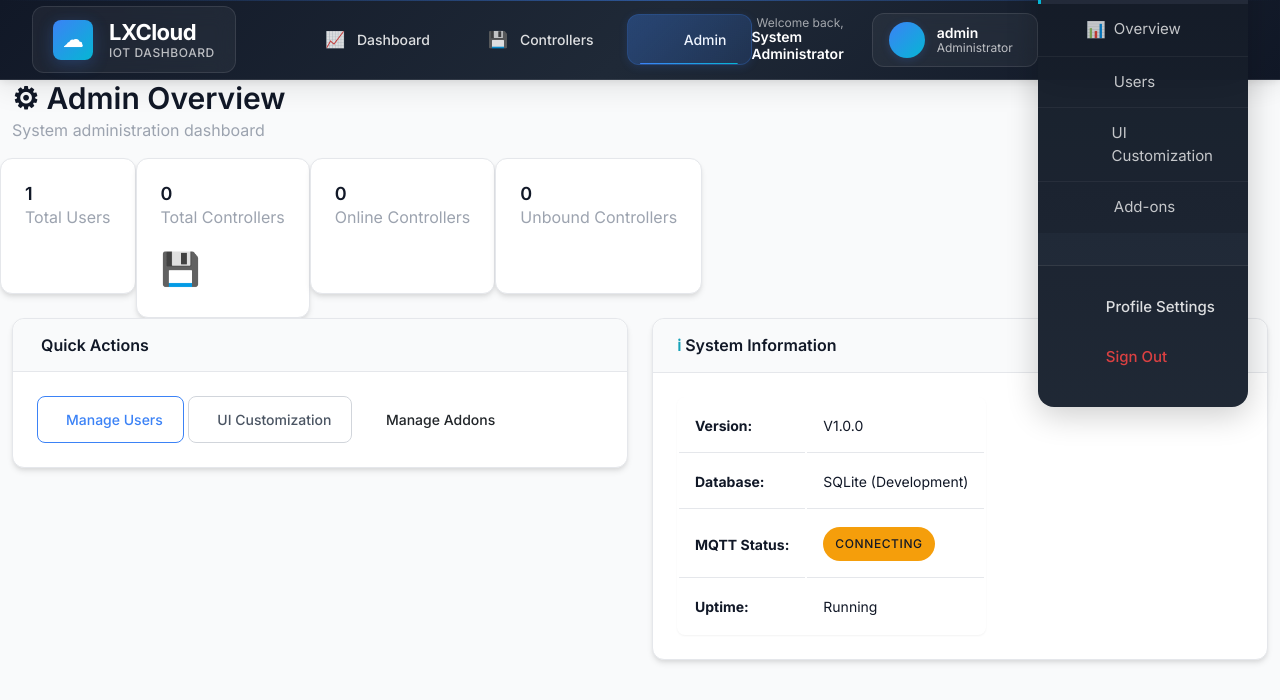
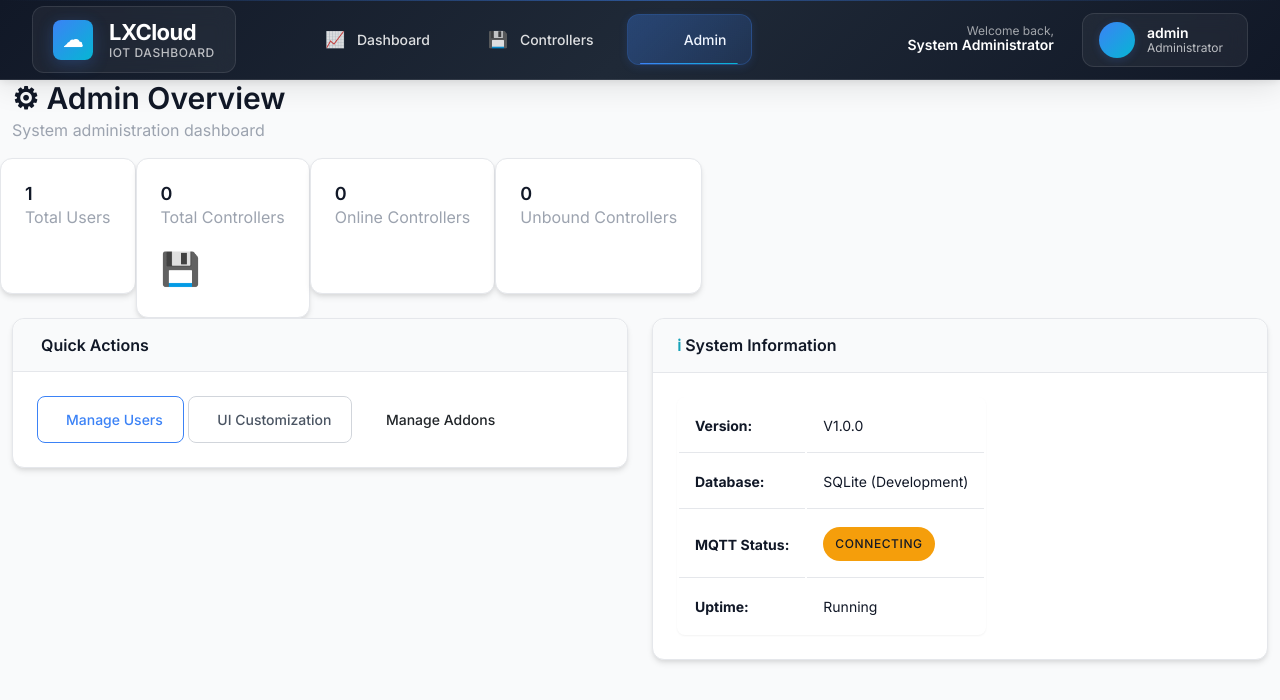
Before and after one commit to JeffMolenaar/LXCloud_2025, a Flask app: page /admin/ in a window 1280 px wide. Shown: the top 700 px of the page. Run offline with Flask 3, Linux system fonts and the light colour scheme; a user stored in the database is signed in; data that the repository does not hold is empty; some libraries are stand-ins or nearby versions.

Commit message:
Update base.html

```diff
--- a/templates/base.html
+++ b/templates/base.html
@@ -202,72 +202,7 @@
                 <span class="toggler-line"></span>
             </button>
 
-            <!-- Enhanced Mobile Menu -->
-            <div class="collapse navbar-collapse mobile-menu" id="navbarNav">
-                <div class="mobile-menu-header">
-                    <div class="mobile-user-info">
-                        <div class="mobile-avatar">
-                            <i class="fas fa-user-circle"></i>
-                        </div>
-                        <div class="mobile-user-details">
-                            <span class="mobile-user-name">{{ current_user.full_name or current_user.username }}</span>
-                            <span class="mobile-user-role">{% if current_user.is_admin %}Administrator{% else %}User{% endif %}</span>
-                        </div>
-                    </div>
-                </div>
-                <ul class="mobile-nav-items">
-                    <li class="mobile-nav-item">
-                        <a class="mobile-nav-link {% if request.endpoint == 'dashboard.index' %}active{% endif %}"
-                           href="{{ url_for('dashboard.index') }}">
-                            <i class="fas fa-chart-line"></i>
-                            <span>Dashboard</span>
-                        </a>
-                    </li>
-                    <li class="mobile-nav-item">
-                        <a class="mobile-nav-link {% if request.endpoint and request.endpoint.startswith('controllers') %}active{% endif %}"
-                           href="{{ url_for('controllers.index') }}">
-                            <i class="fas fa-microchip"></i>
-                            <span>Controllers</span>
-                        </a>
-                    </li>
-                    {% if current_user.is_admin %}
-                    <li class="mobile-nav-item mobile-dropdown">
-                        <div class="mobile-dropdown-header">
-                            <i class="fas fa-cogs"></i>
-                            <span>Administration</span>
-                        </div>
-                        <ul class="mobile-dropdown-items">
-                            <li><a href="{{ url_for('admin.index') }}">
-                                <i class="fas fa-tachometer-alt"></i>
-                                <span>Overview</span>
-                            </a></li>
-                            <li><a href="{{ url_for('admin.users') }}">
-                                <i class="fas fa-users"></i>
-                                <span>Users</span>
-                            </a></li>
-                            <li><a href="{{ url_for('admin.ui_customization') }}">
-                                <i class="fas fa-palette"></i>
-                                <span>UI Customization</span>
-                            </a></li>
-                            <li><a href="{{ url_for('admin.addons') }}">
-                                <i class="fas fa-puzzle-piece"></i>
-                                <span>Add-ons</span>
-                            </a></li>
-                        </ul>
-                    </li>
-                    {% endif %}
-                </ul>
-                <div class="mobile-menu-footer">
-                    <a href="{{ url_for('users.profile') }}" class="mobile-footer-link">
-                        <i class="fas fa-user-edit"></i>
-                        <span>Profile Settings</span>
-                    </a>
-                    <a href="{{ url_for('auth.logout') }}" class="mobile-footer-link logout">
-                        <i class="fas fa-sign-out-alt"></i>
-                        <span>Sign Out</span>
-                    </a>
-                </div>
-            </div>
+
         </div>
     </nav>
     {% endif %}
```
